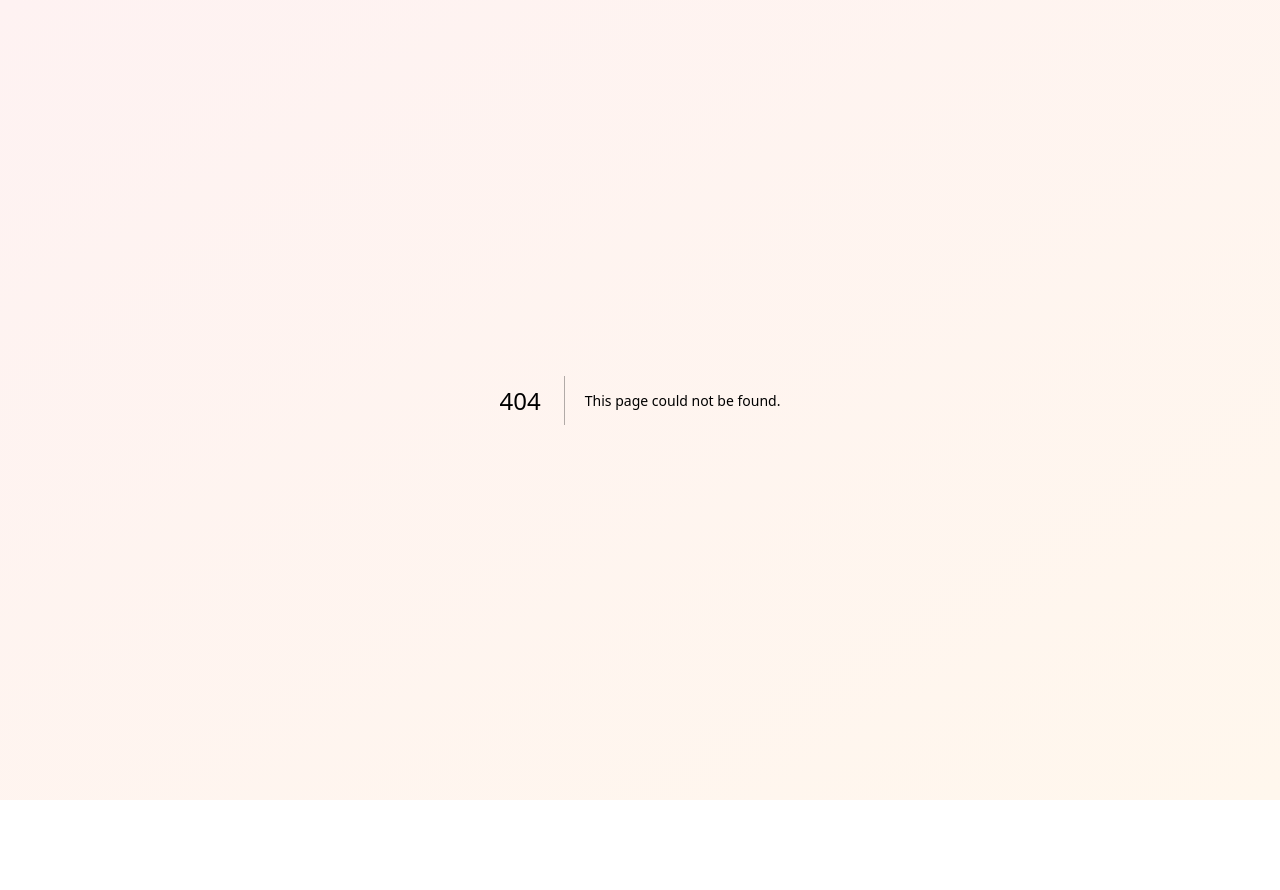
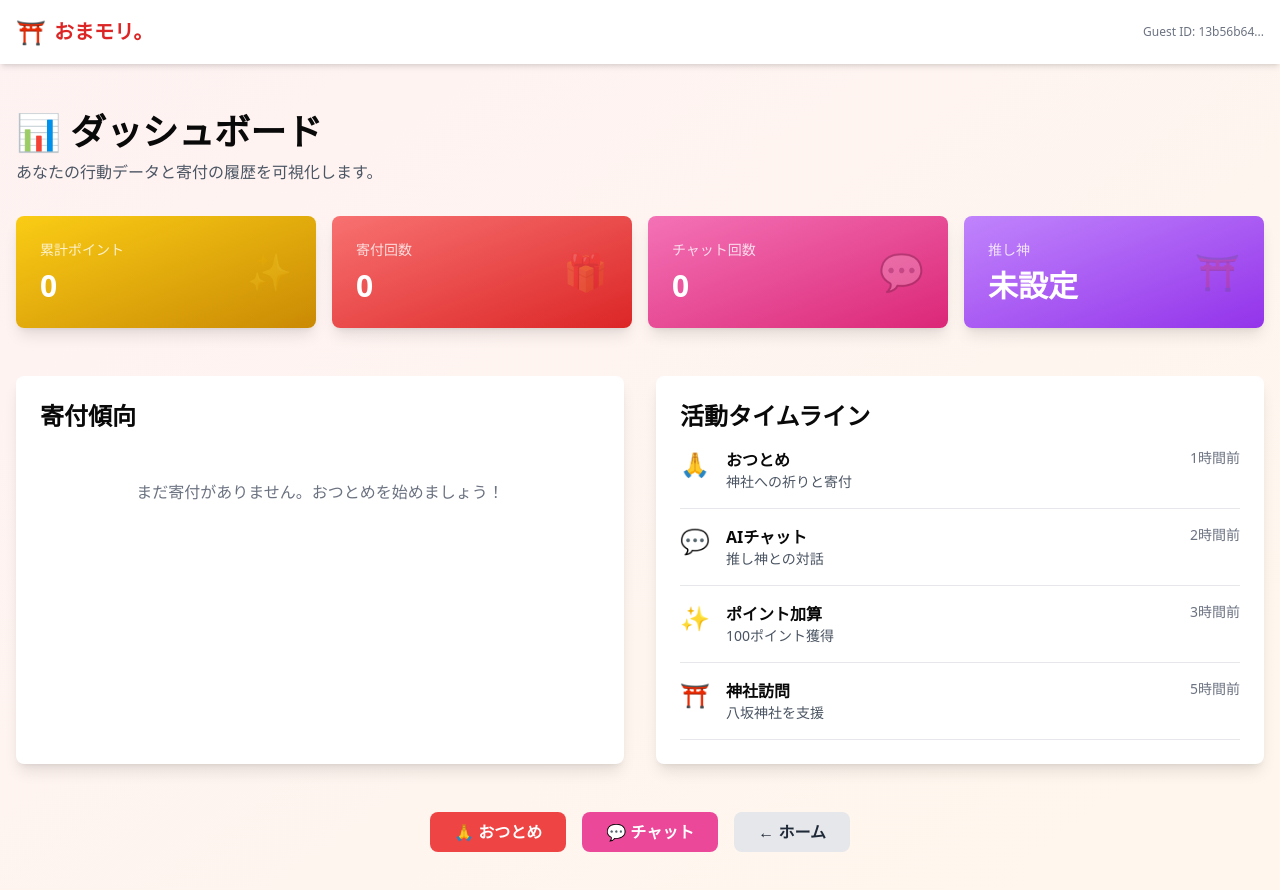
Before and after one commit to ktomoyuki0227/jinja-link, a Next.js app: page /dashboard in a window 1280 px wide. Before the commit this address had no page. Shown: the top 890 px of the page. Before the commit the page ends 800 px from the top, so only its background shows below. Built offline with nearby package versions, Linux system fonts and the light colour scheme.

Commit message:
feat: add dashboard page and components (StatsCard, DonationChart, ActivityTimeline)

```diff
--- /dev/null
+++ b/src/app/dashboard/page.tsx
@@ -0,0 +1,141 @@
+"use client";
+
+import { useState, useEffect } from "react";
+import Link from "next/link";
+import { getOrCreateGuestId } from "@/lib/utils";
+import Navigation from "@/components/Navigation";
+import StatsCard from "@/components/dashboard/StatsCard";
+import DonationChart from "@/components/dashboard/DonationChart";
+import ActivityTimeline from "@/components/dashboard/ActivityTimeline";
+
+export default function DashboardPage() {
+  const [guestId, setGuestId] = useState<string | null>(null);
+  const [stats, setStats] = useState({
+    totalPoints: 0,
+    donationCount: 0,
+    messageCount: 0,
+    preferredShrine: "未設定",
+  });
+
+  useEffect(() => {
+    const id = getOrCreateGuestId();
+    setGuestId(id);
+
+    // localStorageからデータを取得
+    const totalPoints = localStorage.getItem("omamori_total_points");
+    const donations = JSON.parse(
+      localStorage.getItem("omamori_donations") || "[]"
+    );
+    const messages = JSON.parse(
+      localStorage.getItem("omamori_chat_messages") || "[]"
+    );
+
+    // 寄付が最も多い神社を計算
+    interface DonationCount {
+      [key: string]: number;
+    }
+    const shrineCounts: DonationCount = {};
+    donations.forEach(
+      (donation: { shrine_id: string }) => {
+        shrineCounts[donation.shrine_id] =
+          (shrineCounts[donation.shrine_id] || 0) + 1;
+      }
+    );
+    const preferredShrine =
+      Object.keys(shrineCounts).length > 0
+        ? Object.keys(shrineCounts).reduce((a, b) =>
+            shrineCounts[a] > shrineCounts[b] ? a : b
+          )
+        : "未設定";
+
+    setStats({
+      totalPoints: parseInt(totalPoints || "0", 10),
+      donationCount: donations.length,
+      messageCount: messages.length,
+      preferredShrine: preferredShrine === "未設定" ? "未設定" : `神社ID: ${preferredShrine}`,
+    });
+  }, []);
+
+  if (!guestId) {
+    return (
+      <div className="flex items-center justify-center min-h-screen">
+        <p>読み込み中...</p>
+      </div>
+    );
+  }
+
+  return (
+    <div className="min-h-screen">
+      <Navigation guestId={guestId} />
+
+      <div className="container mx-auto px-4 py-12">
+        <h1 className="text-4xl font-bold mb-2">📊 ダッシュボード</h1>
+        <p className="text-gray-600 mb-8">
+          あなたの行動データと寄付の履歴を可視化します。
+        </p>
+
+        {/* 統計情報 */}
+        <div className="grid grid-cols-1 md:grid-cols-4 gap-4 mb-12">
+          <StatsCard
+            title="累計ポイント"
+            value={stats.totalPoints}
+            icon="✨"
+            color="from-yellow-400 to-yellow-600"
+          />
+          <StatsCard
+            title="寄付回数"
+            value={stats.donationCount}
+            icon="🎁"
+            color="from-red-400 to-red-600"
+          />
+          <StatsCard
+            title="チャット回数"
+            value={stats.messageCount}
+            icon="💬"
+            color="from-pink-400 to-pink-600"
+          />
+          <StatsCard
+            title="推し神"
+            value={localStorage.getItem("omamori_selected_oshigami") ? "設定済み" : "未設定"}
+            icon="⛩️"
+            color="from-purple-400 to-purple-600"
+          />
+        </div>
+
+        {/* グラフセクション */}
+        <div className="grid grid-cols-1 lg:grid-cols-2 gap-8 mb-12">
+          <div className="bg-white rounded-lg shadow-lg p-6">
+            <h2 className="text-2xl font-bold mb-4">寄付傾向</h2>
+            <DonationChart />
+          </div>
+          <div className="bg-white rounded-lg shadow-lg p-6">
+            <h2 className="text-2xl font-bold mb-4">活動タイムライン</h2>
+            <ActivityTimeline guestId={guestId} />
+          </div>
+        </div>
+
+        {/* リンク */}
+        <div className="flex gap-4 justify-center mb-12">
+          <Link
+            href="/prayer"
+            className="px-6 py-2 bg-red-500 text-white rounded-lg hover:bg-red-600 font-semibold"
+          >
+            🙏 おつとめ
+          </Link>
+          <Link
+            href="/chat"
+            className="px-6 py-2 bg-pink-500 text-white rounded-lg hover:bg-pink-600 font-semibold"
+          >
+            💬 チャット
+          </Link>
+          <Link
+            href="/"
+            className="px-6 py-2 bg-gray-200 text-gray-800 rounded-lg hover:bg-gray-300 font-semibold"
+          >
+            ← ホーム
+          </Link>
+        </div>
+      </div>
+    </div>
+  );
+}
--- /dev/null
+++ b/src/components/dashboard/ActivityTimeline.tsx
@@ -0,0 +1,53 @@
+"use client";
+
+interface ActivityTimelineProps {
+  guestId: string;
+}
+
+export default function ActivityTimeline({
+  guestId,
+}: ActivityTimelineProps) {
+  const activities = [
+    {
+      icon: "🙏",
+      action: "おつとめ",
+      description: "神社への祈りと寄付",
+      time: "1時間前",
+    },
+    {
+      icon: "💬",
+      action: "AIチャット",
+      description: "推し神との対話",
+      time: "2時間前",
+    },
+    {
+      icon: "✨",
+      action: "ポイント加算",
+      description: "100ポイント獲得",
+      time: "3時間前",
+    },
+    {
+      icon: "⛩️",
+      action: "神社訪問",
+      description: "八坂神社を支援",
+      time: "5時間前",
+    },
+  ];
+
+  return (
+    <div className="space-y-4">
+      {activities.map((activity, index) => (
+        <div key={index} className="flex gap-4 pb-4 border-b border-gray-200">
+          <div className="text-2xl">{activity.icon}</div>
+          <div className="flex-1">
+            <p className="font-semibold">{activity.action}</p>
+            <p className="text-sm text-gray-600">{activity.description}</p>
+          </div>
+          <div className="text-sm text-gray-500 whitespace-nowrap">
+            {activity.time}
+          </div>
+        </div>
+      ))}
+    </div>
+  );
+}
--- /dev/null
+++ b/src/components/dashboard/DonationChart.tsx
@@ -0,0 +1,63 @@
+"use client";
+
+import { useEffect, useState } from "react";
+
+interface DonationData {
+  [key: string]: number;
+}
+
+export default function DonationChart() {
+  const [donationData, setDonationData] = useState<DonationData>({});
+
+  useEffect(() => {
+    const donations = JSON.parse(
+      localStorage.getItem("omamori_donations") || "[]"
+    );
+
+    // 神社別の寄付ポイント集計
+    const shrineData: DonationData = {};
+    const shrineNames: { [key: string]: string } = {
+      "1": "八坂神社",
+      "2": "伏見稲荷大社",
+      "3": "厳島神社",
+      "4": "明治神宮",
+    };
+
+    donations.forEach(
+      (donation: { shrine_id: string; point: number }) => {
+        const shrineName =
+          shrineNames[donation.shrine_id] || `神社 ${donation.shrine_id}`;
+        shrineData[shrineName] = (shrineData[shrineName] || 0) + donation.point;
+      }
+    );
+
+    setDonationData(shrineData);
+  }, []);
+
+  const maxValue = Math.max(...Object.values(donationData), 1);
+
+  return (
+    <div className="space-y-4">
+      {Object.entries(donationData).length === 0 ? (
+        <p className="text-gray-500 text-center py-8">
+          まだ寄付がありません。おつとめを始めましょう！
+        </p>
+      ) : (
+        Object.entries(donationData).map(([shrine, points]) => (
+          <div key={shrine}>
+            <div className="flex justify-between mb-2">
+              <span className="font-semibold">{shrine}</span>
+              <span className="text-red-600 font-bold">{points}pt</span>
+            </div>
+            <div className="w-full bg-gray-200 rounded-full h-2">
+              <div
+                className="bg-gradient-to-r from-red-400 to-red-600 h-2 rounded-full transition-all"
+                style={{ width: `${(points / maxValue) * 100}%` }}
+              />
+            </div>
+          </div>
+        ))
+      )}
+    </div>
+  );
+}
--- /dev/null
+++ b/src/components/dashboard/StatsCard.tsx
@@ -0,0 +1,29 @@
+"use client";
+
+interface StatsCardProps {
+  title: string;
+  value: number | string;
+  icon: string;
+  color: string;
+}
+
+export default function StatsCard({
+  title,
+  value,
+  icon,
+  color,
+}: StatsCardProps) {
+  return (
+    <div
+      className={`bg-gradient-to-br ${color} text-white rounded-lg shadow-lg p-6`}
+    >
+      <div className="flex items-center justify-between">
+        <div>
+          <p className="text-sm text-white/80">{title}</p>
+          <p className="text-3xl font-bold mt-2">{value}</p>
+        </div>
+        <div className="text-4xl opacity-20">{icon}</div>
+      </div>
+    </div>
+  );
+}
```
